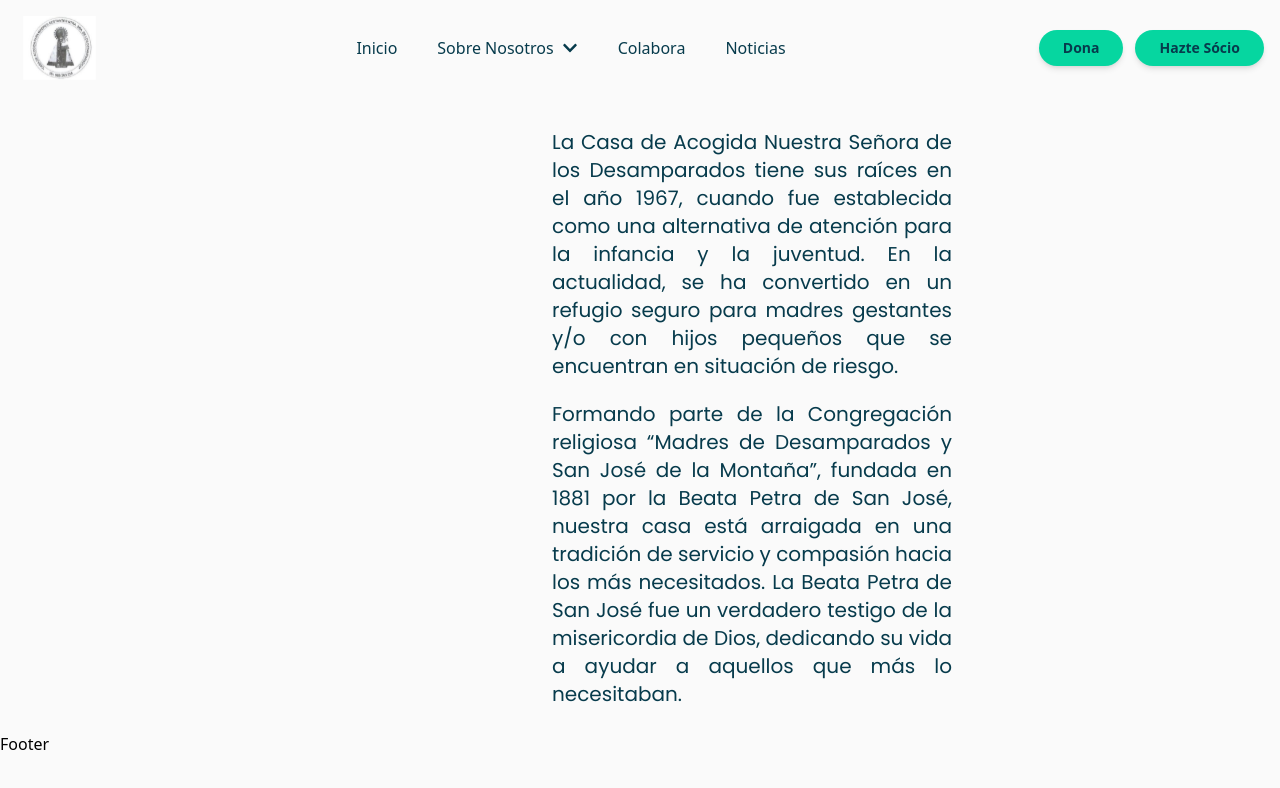
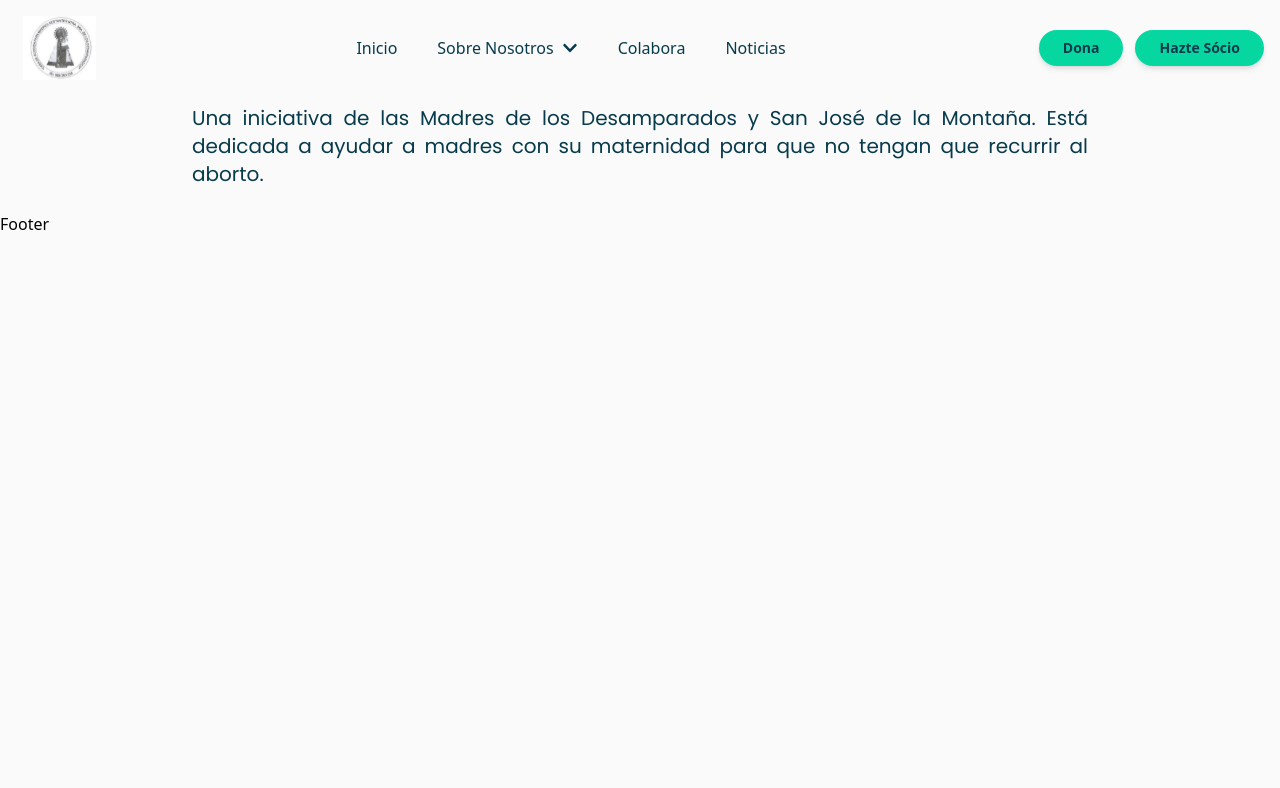
Before and after one commit to vallefarinha/front-casa, a React (Vite) app: page / in a window 1280 px wide. Shown: the top 788 px of the page. Built offline with nearby package versions, Linux system fonts and the light colour scheme.

Commit message:
our works text have been finished

```diff
--- /dev/null
+++ b/src/components/texts/OurWorkText.jsx
@@ -0,0 +1,17 @@
+import React from "react";
+
+const OurWorkText = () => {
+  return (
+    <>
+      <div className="mt-20">
+        <p className="mb-6 text-xl font-poppinsRegular sm:px-16 xl:px-48 text-LetterColor text-justify">
+          Una iniciativa de las Madres de los Desamparados y San José de la
+          Montaña. Está dedicada a ayudar a madres con su maternidad para que no
+          tengan que recurrir al aborto.
+        </p>
+      </div>
+    </>
+  );
+};
+
+export default OurWorkText;
--- a/src/pages/Home.jsx
+++ b/src/pages/Home.jsx
@@ -1,12 +1,12 @@
 import Earings from "../components/banners/Earings";
 import Help from "../components/banners/Help";
-import WhoAreWeText from "../components/texts/WhoAreWeText";
+import OurWorkText from "../components/texts/OurWorkText";
 
 function Home() {
   return (
     <>
       <div>Home</div>
-      <WhoAreWeText></WhoAreWeText>
+      <OurWorkText></OurWorkText>
     </>
   );
 }
```
